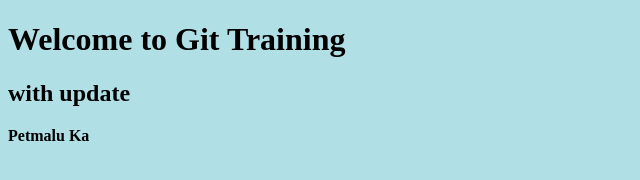
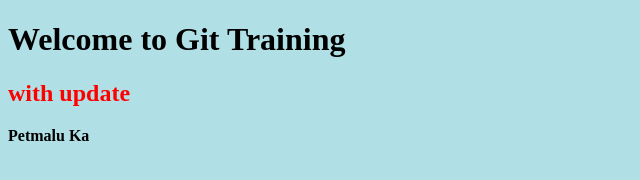
Before and after one commit to glybitz/gitproject, a plain HTML site: page index.html in a window 1280 px wide. Shown: the whole page, without its empty margins (0-640 px from the left). Drawn offline with Linux system fonts and the light colour scheme.

Commit message:
Update index.html

```diff
--- a/index.html
+++ b/index.html
@@ -7,7 +7,7 @@
 </head>
 <body style="background-color: powderblue;">
     <h1><b>Welcome to Git Training</b></h1>
-    <h2>with update</h2>
+    <h2 style="color:red">with update</h2>
     <p><b>Petmalu Ka</b></p>
 </body>
 </html>
```
